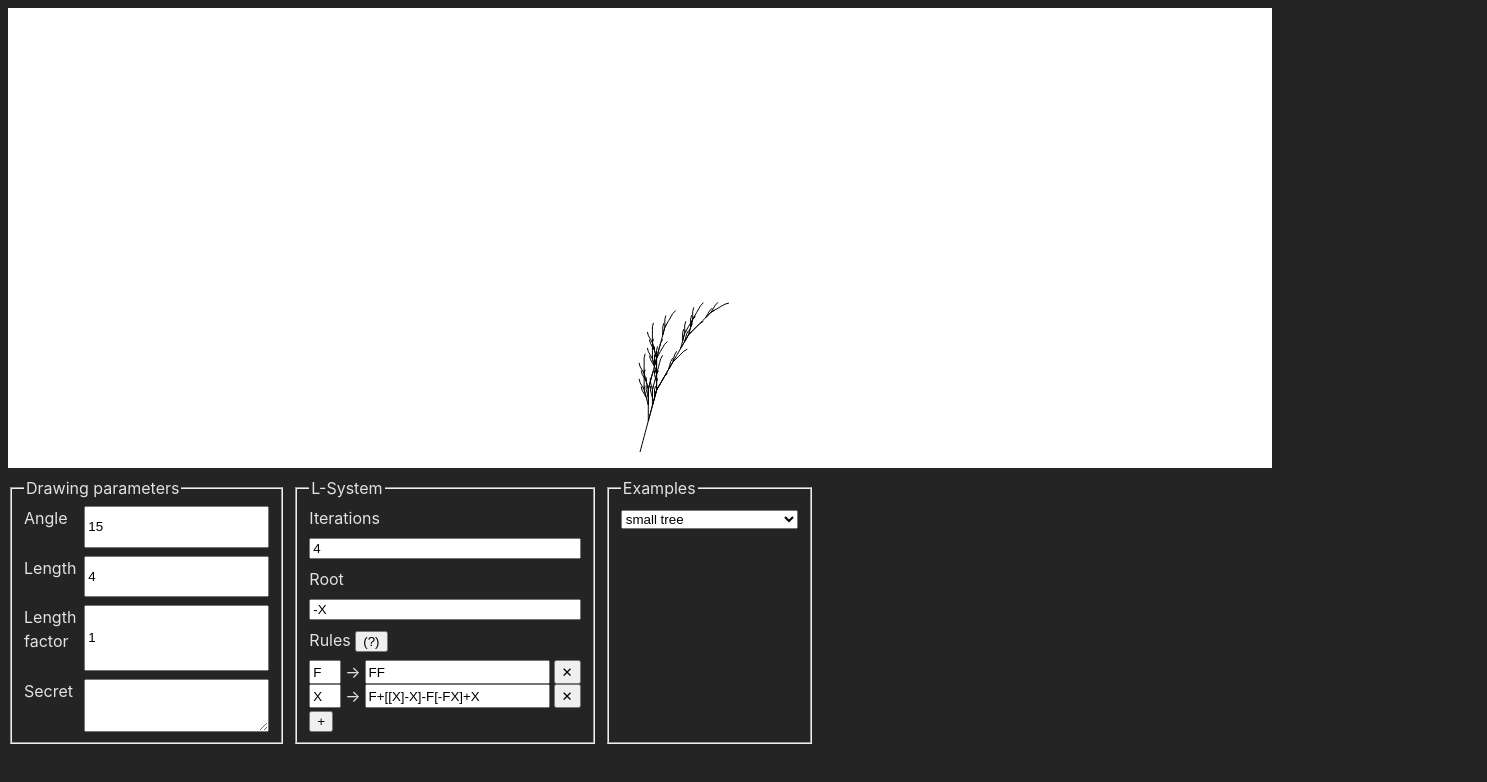
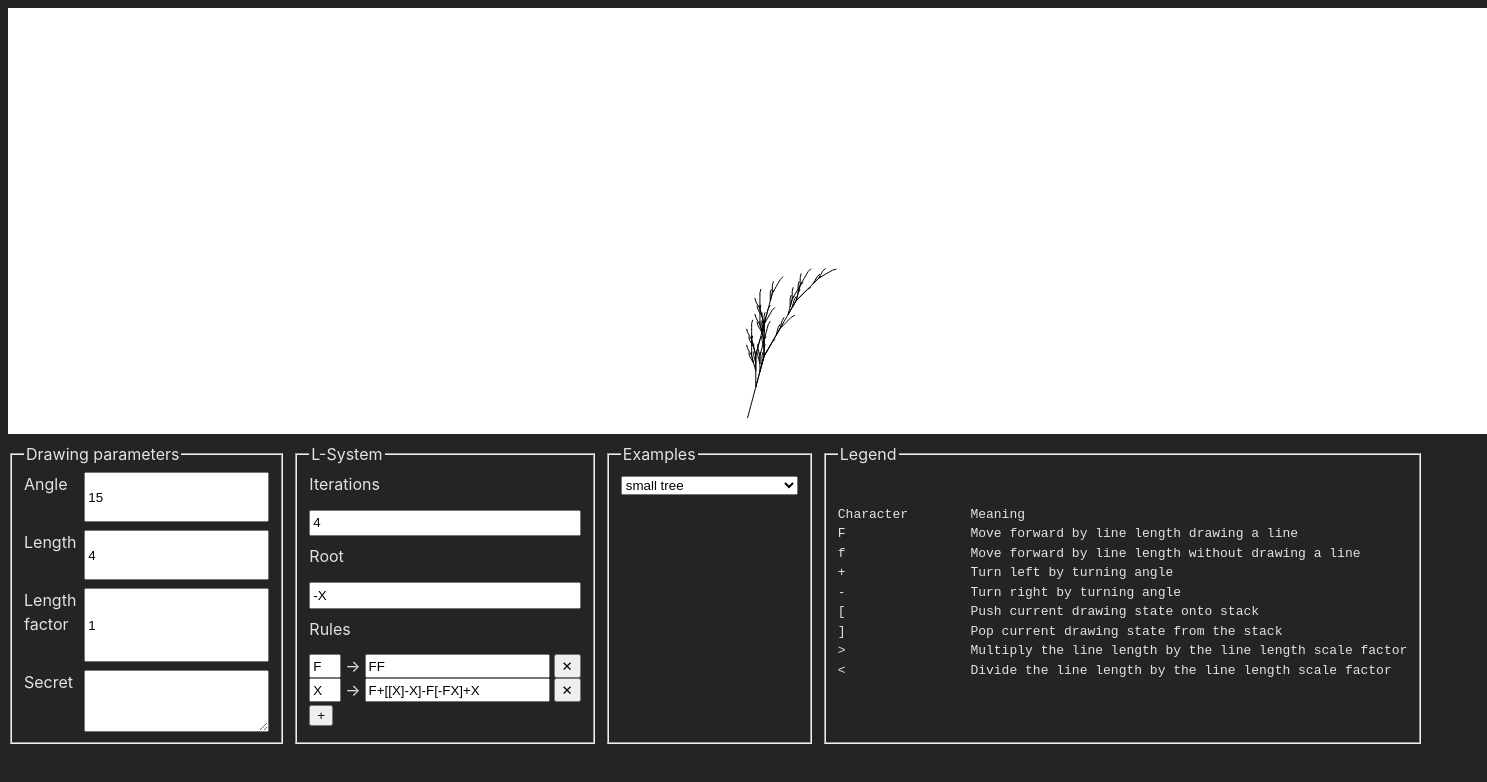
Before and after one commit to Azeirah/L-Systems-editor, a Svelte app: page / in a window 1280 px wide. Shown: the top 782 px of the page, 1487 px wide, since content can reach past the window. Built offline with nearby package versions, Linux system fonts and the light colour scheme.

Commit message:
Refactor some state

```diff
--- a/src/App.svelte
+++ b/src/App.svelte
@@ -6,38 +6,28 @@
     import LSystemCanvasRenderer from "./lib/LSystemCanvasRenderer.svelte";
     import {examples} from "./lsystem_examples";
 
-    type predecessor = string
-    type successor = string
 
-    let root = $state("-X")
-    let iterations = $state(4)
+    let lsystemDefinition: LSystemGrammar = $state({
+        root: "-X",
+        rules: [["F", "FF"], ["X", "F+[[X]-X]-F[-FX]+X"]],
+        iterations: 4
+    })
+
     let angle = $state(15)
     let length = $state(4)
     let length_factor = $state(1)
-    let rules: [predecessor, successor][] = $state([["F", "FF"], ["X", "F+[[X]-X]-F[-FX]+X"]])
     let color = $state("black")
 
-    let cheatsheetOverlayActive = $state(false)
-
-    let result = $derived(deriveIterations({root, iterations, rules}))
+    let result = $derived(deriveIterations(lsystemDefinition))
 
     let secret = $state("")
 
     let onSplash = $state(false)
-
-    const toggleCheatsheet = () => {
-        cheatsheetOverlayActive = !cheatsheetOverlayActive
-    }
 </script>
 
-<svelte:window onclick={() =>{onSplash=false}} onkeydown={(e) => {
-    switch (e.key) {
-        case "F1":
-        case "?":
-            toggleCheatsheet()
-            break
-    }
-}}/>
+<svelte:window onclick={() => {
+    onSplash = false
+}} />
 
 <main>
     {#if onSplash}
@@ -56,27 +46,6 @@
                 }}/>
             </div>
 
-            {#if cheatsheetOverlayActive}
-                <div id="cheatsheet-overlay">
-                    <h1>Cheatsheet</h1>
-                    <h2>Legend of commands</h2>
-
-                    <pre>
-                        <code>
-Character        Meaning
-`F`	         Move forward by line length drawing a line
-`f`	         Move forward by line length without drawing a line
-`+`	         Turn left by turning angle
-`-`	         Turn right by turning angle
-`[`	         Push current drawing state onto stack
-`]`	         Pop current drawing state from the stack
-`&gt;`	         Multiply the line length by the line length scale factor
-`&lt;`	         Divide the line length by the line length scale factor
-                </code>
-                    </pre>
-                </div>
-            {/if}
-
             <div class="configuration" style="grid-area: s" transition:blur>
                 <fieldset id="parameters">
                     <legend>Drawing parameters</legend>
@@ -94,14 +63,14 @@ Character        Meaning
                     <legend>L-System</legend>
 
                     <label for="iterations">Iterations</label>
-                    <input type="number" name="iterations" id="iterations" bind:value={iterations}>
+                    <input type="number" name="iterations" id="iterations" bind:value={lsystemDefinition.iterations}>
                     <!--
 
                     ω (start, axiom or initiator) is a string of symbols from V defining the initial state of the system
 
                     -->
                     <label for="Root">Root</label>
-                    <input type="text" name="Root" id="Root" bind:value={root}>
+                    <input type="text" name="Root" id="Root" bind:value={lsystemDefinition.root}>
 
                     <!--
 
@@ -111,19 +80,17 @@ Character        Meaning
                       these symbols are called constants or terminals. (See Law of identity).
 
                     -->
-                    <label for="rules">Rules
-                        <button onclick={toggleCheatsheet}>(?)</button>
-                    </label>
+                    <label for="rules">Rules</label>
                     <div>
-                        {#each rules as rule, index}
+                        {#each lsystemDefinition.rules as rule, index}
                             <div class="rule">
                                 <input type="text" bind:value={rule[0]}>
                                 →
                                 <input type="text" bind:value={rule[1]}>
-                                <button onclick={() => rules.splice(index, 1)}>✕</button>
+                                <button onclick={() => lsystemDefinition.rules.splice(index, 1)}>✕</button>
                             </div>
                         {/each}
-                        <button id="add-rule" onclick={() => rules.push(["", ""])}>+</button>
+                        <button id="add-rule" onclick={() => lsystemDefinition.rules.push(["", ""])}>+</button>
                     </div>
                 </fieldset>
 
@@ -138,18 +105,35 @@ Character        Meaning
                         const chosen = e.target.value;
                         const config = examples[chosen]
 
-                        rules = config.rules
-                        root = config.root
+                        lsystemDefinition.rules = config.rules
+                        lsystemDefinition.root = config.root
+                        lsystemDefinition.iteration = config.iterations
 
                         angle = config.angle
                         length = config.length
                         length_factor = config.length_factor
-                        iterations = config.iterations
                     }}>
                         {#each Object.entries(examples) as [name, config], index}
                             <option value={name}>{name}</option>
                         {/each}
                     </select>
+                </fieldset>
+
+                <fieldset>
+                    <legend>Legend</legend>
+                    <pre>
+                        <code>
+Character        Meaning
+F	         Move forward by line length drawing a line
+f	         Move forward by line length without drawing a line
++	         Turn left by turning angle
+-	         Turn right by turning angle
+[	         Push current drawing state onto stack
+]	         Pop current drawing state from the stack
+&gt;	         Multiply the line length by the line length scale factor
+&lt;	         Divide the line length by the line length scale factor
+                </code>
+                    </pre>
                 </fieldset>
             </div>
         </div>
@@ -163,17 +147,6 @@ Character        Meaning
         grid-template:
                 "r r" 1fr
                 "s s" auto;
-    }
-
-    #cheatsheet-overlay {
-        background: rgba(9, 8, 8, 0.74);
-        border-radius: 6px;
-        padding: 8px;
-        position: absolute;
-        top: 16px;
-        left: 16px;
-        width: calc(100vw - 32px);
-        height: calc(100vh - 32px);
     }
 
     .configuration {
--- a/src/lib/LSystem.ts
+++ b/src/lib/LSystem.ts
@@ -1,4 +1,6 @@
 import type {LSystemGrammar} from "../types/LSystems";
+
+export const commands = "Ff+-[]><"
 
 export function deriveIterations({root, iterations, rules}: LSystemGrammar): string[] {
     const derivations: string[] = [];
--- a/src/types/LSystems.ts
+++ b/src/types/LSystems.ts
@@ -1,5 +1,5 @@
-type predecessor = string;
-type successor = string;
+export type predecessor = string;
+export type successor = string;
 
 export interface LSystemGrammar {
     root: string;
```
